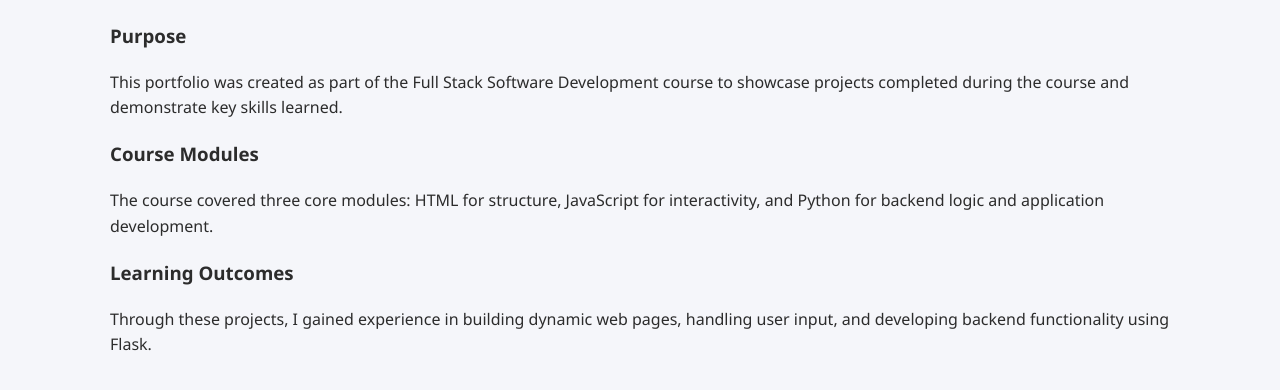
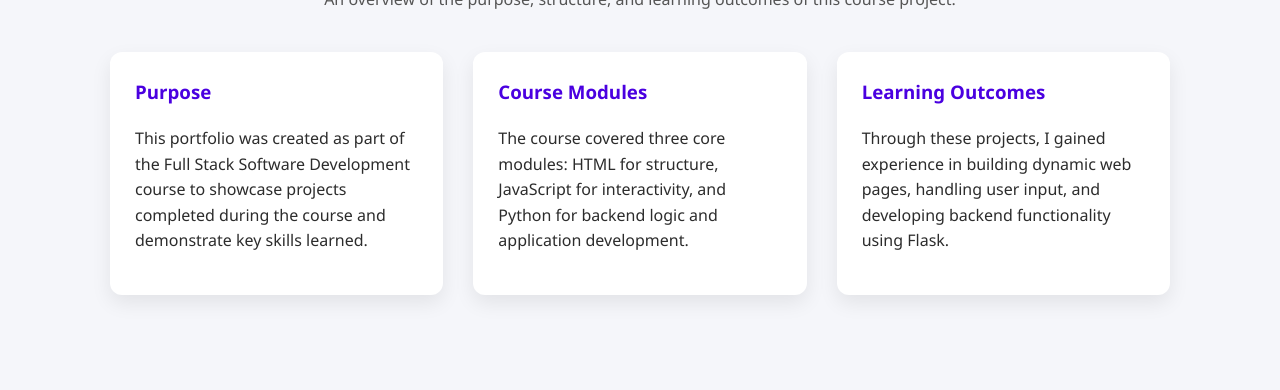
Before and after one commit to HlengiweNcube/flask-web-app, a Flask app: page /about in a window 1280 px wide. Shown: the top 390 px of the page. Run offline with Flask 3, Linux system fonts and the light colour scheme.

Commit message:
adding styles to about page

```diff
--- a/static/css/style.css
+++ b/static/css/style.css
@@ -133,3 +133,38 @@ body {
 .card a:hover {
     text-decoration: underline;
 }
+
+/* About Page Styling */
+.page-header {
+    text-align: center;
+    margin-top: 40px;
+    margin-bottom: 40px;
+}
+
+.page-header h2 {
+    margin-bottom: 10px;
+}
+
+.page-header p {
+    max-width: 700px;
+    margin: auto;
+    color: #555;
+}
+
+.about-grid {
+    display: grid;
+    grid-template-columns: repeat(auto-fit, minmax(250px, 1fr));
+    gap: 30px;
+}
+
+.about-card {
+    background-color: white;
+    padding: 25px;
+    border-radius: 12px;
+    box-shadow: 0 8px 20px rgba(0, 0, 0, 0.08);
+}
+
+.about-card h3 {
+    margin-top: 0;
+    color: #4a00e0;
+}
```
